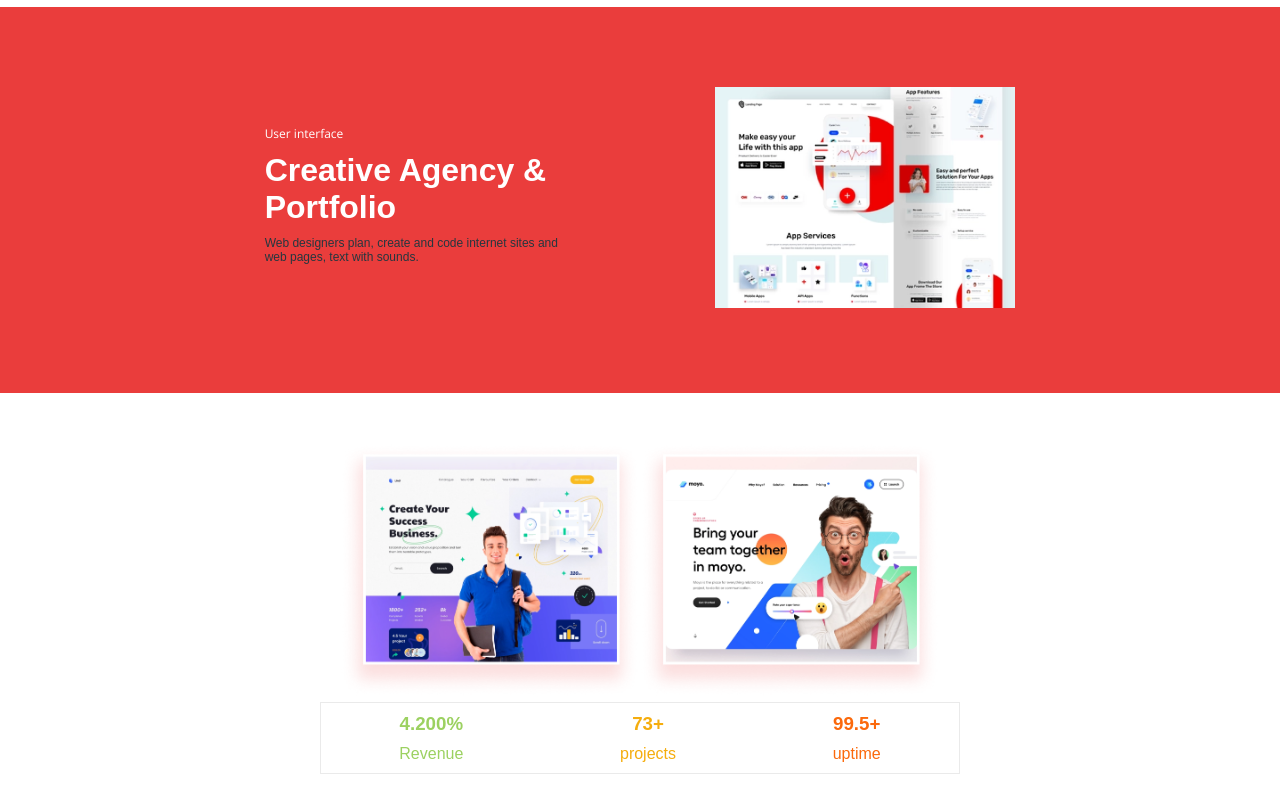
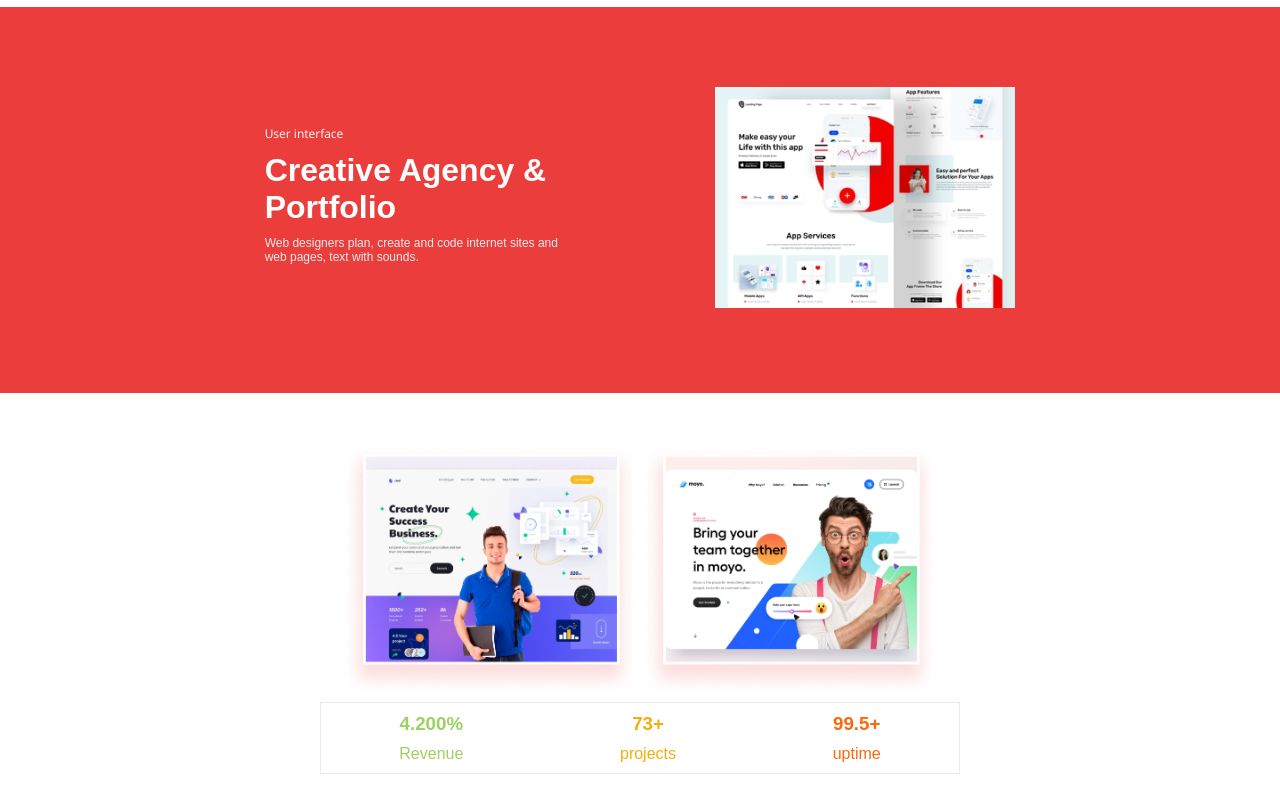
Before and after one commit to Gabriel-Aroucas/BusinessPage, a React (Vite) app: page / in a window 1280 px wide. Shown: the part 1390-2190 px from the top of the page. Built offline with nearby package versions, Linux system fonts and the light colour scheme.

Commit message:
:bug: fix: cor da descrição da seção Discover Our Work fora de sintonia

```diff
--- a/src/App.css
+++ b/src/App.css
@@ -205,6 +205,7 @@ p {
 
 .discoverOurWorkSrcText p {
     width: 70%;
+    color: #ecebeb;
 }
 
 .discoverOurWork .discoverOurWorkContent .discoverOurWorkSrcText h1 {
```
